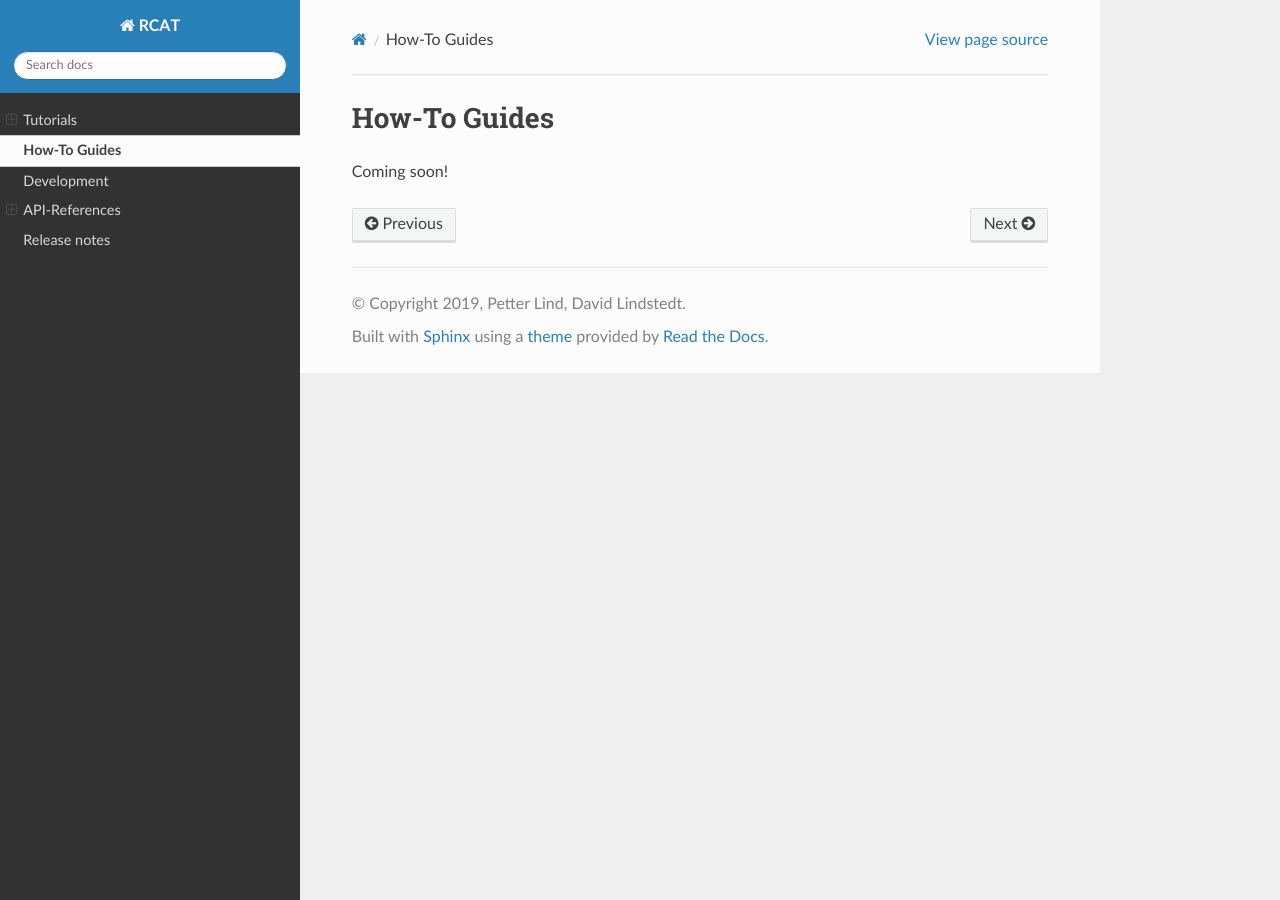
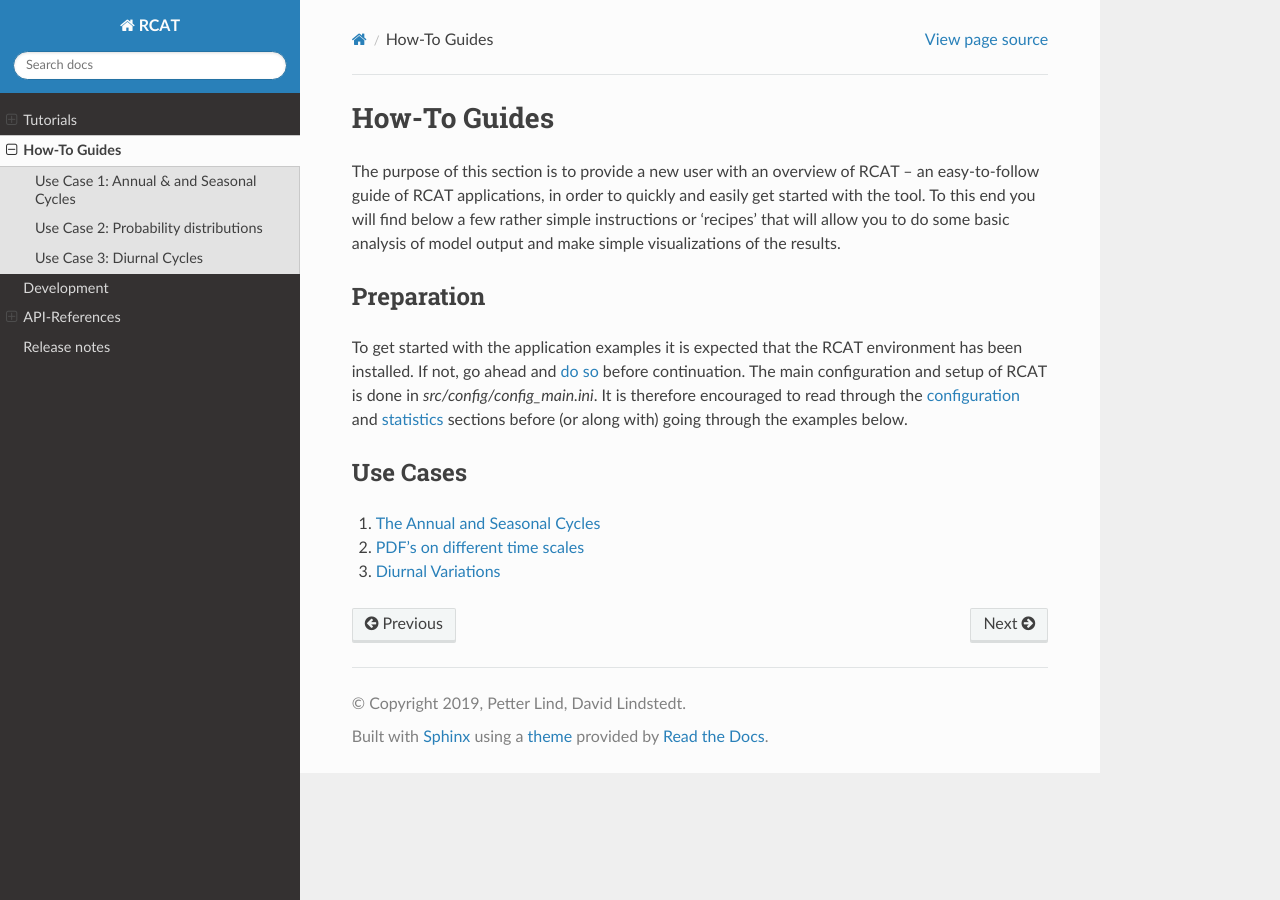
Before and after one commit to jplind79/RCAT, a Sphinx documentation site: the page built from docs/source/howto.rst, in a window 1280 px wide. Built offline with Sphinx 7.4.7 and the Read the Docs theme 2.0.0, drawn with Linux system fonts in a browser that asks for light colours; pages that are not in the unit, such as notebooks, are missing from menus.

Commit message:
Added first use case examples
Signed-off-by: Petter Lind <petter.lind@smhi.se>

```diff
--- a/docs/source/config.rst
+++ b/docs/source/config.rst
@@ -255,7 +255,7 @@ words, this is your starting point when applying RCAT.
 #. Run RCAT
      When you have done your configuration and saved config_main.ini you can
      start the analysis step. The main program is located in the src directory
-     and called main.py. See point 1. :ref:`Setup folder structure
+     and called main.py. See point 1: :ref:`Setup folder structure
      <configuration>` and run main main.py from your analysis folder.
 
 
--- a/docs/source/howto.rst
+++ b/docs/source/howto.rst
@@ -3,4 +3,37 @@
 How-To Guides
 =============
 
-Coming soon!
+The purpose of this section is to provide a new user with an overview of
+RCAT -- an easy-to-follow guide of RCAT applications, in order to quickly
+and easily get started with the tool. To this end you will find below
+a few rather simple instructions or 'recipes' that will allow you to do some
+basic analysis of model output and make simple visualizations of the results.
+
+
+Preparation
+-----------
+
+To get started with the application examples it is expected that the RCAT
+environment has been installed. If not, go ahead and :doc:`do so </install>`
+before continuation. The main configuration and setup of RCAT is done in
+*src/config/config_main.ini*. It is therefore encouraged to read through the
+:doc:`configuration </config>` and :doc:`statistics </statistics>` sections before (or
+along with) going through the examples below.
+
+
+Use Cases
+---------
+
+#. :doc:`The Annual and Seasonal Cycles </usecase1>`
+
+#. :doc:`PDF's on different time scales </usecase2>`
+
+#. :doc:`Diurnal Variations </usecase3>`
+
+.. toctree::
+    :maxdepth: 0
+    :hidden:
+
+    usecase1
+    usecase2
+    usecase3
--- /dev/null
+++ b/docs/source/usecase1.rst
@@ -0,0 +1,183 @@
+Use Case 1: Annual & and Seasonal Cycles
+========================================
+
+In this example annual and seasonal cycles will be calculated; in the first part
+this is done only for two models at their respective native grids, while in the
+second part observations are added and results are visualized.
+
+In most steps, changes are made in different sections of the configuration file --
+*src/config/config_main.ini* -- that you have copied to your experiment folder
+(see *Setup folder structure* in :ref:`configuration`). In final step, RCAT will be run -- see
+*Run RCAT* in :ref:`configuration`.
+
+
+Example A
+*********
+
+Step 1: Data input
+------------------
+
+Under section **MODELS** you'll specify the path to model data. A specific
+folder structure is anticipated, with sub-folders under fpath
+according to output frequency; fpath/day, fpath/6H, fpath/15Min, etc.
+Names of these sub-folders are inherited from the freq property set
+under variables in the **SETTINGS** section (see below).
+
+Configure for two models -- *arome* and *aladin* -- using the same time period and months.
+Since the annual and seasonal cycles will be calculated, all months are chosen.
+
+::
+
+   arome = {
+      'fpath': '/nobackup/rossby21/rossby/joint_exp/norcp/NorCP_AROME_ERAI_ALADIN_1997_2017/netcdf',
+      'start year': 1998, 'end year': 2002, 'months': [1,2,3,4,5,6,7,8,9,10,11,12]
+   }
+   aladin = {
+      'fpath': '/nobackup/rossby21/rossby/joint_exp/norcp/NorCP_ALADIN_ERAI_1997_2017/netcdf',
+      'start year': 1998, 'end year': 2002, 'months': [1,2,3,4,5,6,7,8,9,10,11,12]
+   }
+
+In this example we will not use any observations so no modifications are needed
+in the **OBS** section.
+
+STEP 2: Variables
+-----------------
+
+Under **SETTINGS** the full path to output directory should be defined. If
+folder doesn't exist it will be created by RCAT. Otherwise, you will get
+prompted in runtime that folder already exists and asked whether you want to
+continue or not, i.e. overwrite existing output. Note here that "overwrite" does
+not mean that existing folder will be completely overwritten (deleted and
+created again). The folder structure is kept together with output files,
+however, potentially some output (files, figures) with same names will
+be overwritten.
+
+::
+
+    output dir = /nobackup/rossby22/sm_petli/analysis/test_analysis
+
+The key *variables* defines which variables to analyze along with some options
+regarding that particular variable. Since only models will be analyzed here,
+*'obs'* is set to None. Further, models will be kept at their respective grids,
+thus *'regrid to'* is also set to None. Statistics is configured for T2m (*tas*)
+and precipitation (*pr*) with daily data as input (*'freq'* set to *'day'*).
+
+::
+
+    variables = {
+        'pr': {'freq': 'day', 'units': 'mm', 'scale factor': None, 'accumulated': True, 'obs': None, 'regrid to': None},
+        'tas': {'freq': 'day', 'units': 'K', 'scale factor': None, 'accumulated': False, 'obs': None, 'regrid to': None},
+    }
+
+
+::
+
+    regions = ['Scandinavia']
+
+Specify *Scandinavia* for the  *regions* key; statistics will be selected for
+this specfied sub-region.
+
+
+STEP 3: Select statistics
+-------------------------
+
+Under **STATISTICS** seasonal and annual cycles are chosen.
+
+::
+
+    stats = {
+    	'annual cycle': 'default',
+    	'seasonal cycle': {'thr': {'pr': 1.0}},
+        }
+
+The *'default'* property means that default options for the particular statistic are used.
+All default options can be seen in the *default_stats_config* function in the
+:doc:`statistics </rcat_statistics>` module. For seasonal cycle, we choose to
+use a threshold for precipitation of *1.0* and so calculation is only based on wet days.
+
+
+STEP 4: No plotting
+-------------------
+
+Set validation plot to false -- no plotting done in this example.
+
+::
+
+    validation plot = False
+
+
+STEP 5: Configure SLURM
+-----------------------
+
+We will use 10 nodes (increase if needed) and a walltime of 2 hours.
+
+::
+
+    nodes = 10
+    slurm kwargs = {'walltime': '02:00:00'}
+
+
+STEP 6: Run RCAT
+----------------
+
+To run the analysis run from terminal (see *Run RCAT* in :ref:`configuration`):
+
+     .. code-block:: bash
+
+        python $HOME/git/rcat/src/main.py -c config_main.ini
+
+
+If successfully completed, output statistics files will be located in the
+sub-folder *stats* under the user-defined output directory. There will also be
+an *img* folder but it will be empty as no plotting have been done.
+
+
+Example B
+*********
+
+The same calculations are done as above, however, some modifications are done to
+include observations and results are plotted as well:
+
+* Under **OBS** section, choose same years and months as models
+
+::
+
+    start year = 1998
+    end year = 2002
+    months = [1,2,3,4,5,6,7,8,9,10,11,12]
+
+* The *variables* property in **SETTINGS** section shall be modified:
+
+    - Include observations; *'obs': ['EOBS20', 'ERA5']*. Also, scale
+      factors are now included for observations as well.
+
+    - Since models and observations will be compared, taking differences, the data
+      must be on the same grid. Therefore, set *'regrid to': 'ERA5'*. This means that
+      all data will be interpolated to the *ERA5* grid. Further, the *'regrid method'*
+      needs to be set -- *bilinear* for T2m and *conservative* for pr.
+
+::
+
+    variables = {
+        'pr': {'freq': 'day', 'units': 'mm', 'scale factor': None, 'accumulated': True, 'obs': ['EOBS20', 'ERA5'], 'obs scale factor': [86400, 86400], 'regrid to': 'ERA5', 'regrid method': 'conservative'},
+        'tas': {'freq': 'day', 'units': 'K', 'scale factor': None, 'accumulated': False, 'obs': ['EOBS20', 'ERA5'], 'obs scale factor': None, 'regrid to': 'ERA5', 'regrid method': 'bilinear'},
+    }
+
+* Under **PLOTTING**, *validation plot* should be set to *True* to enable plotting.
+  It is possible to configure the visualization in different ways, for
+  example various map configurations in map plots or the looks of line plots.
+  However, for simplicity here, the default configurations will be used, which means
+  setting all properties to an empty dictionary ({}).
+
+::
+
+    validation plot = True
+
+    map configure = {}
+    map grid setup = {}
+    map kwargs = {}
+
+    line grid setup = {}
+    line kwargs = {}
+
+With these modifications in place, run RCAT again (STEP 6 in Example A).
--- /dev/null
+++ b/docs/source/usecase2.rst
@@ -0,0 +1,4 @@
+Use Case 2: Probability distributions
+=====================================
+
+Description of use case 2
--- /dev/null
+++ b/docs/source/usecase3.rst
@@ -0,0 +1,4 @@
+Use Case 3: Diurnal Cycles
+==========================
+
+Description of use case 3
```
